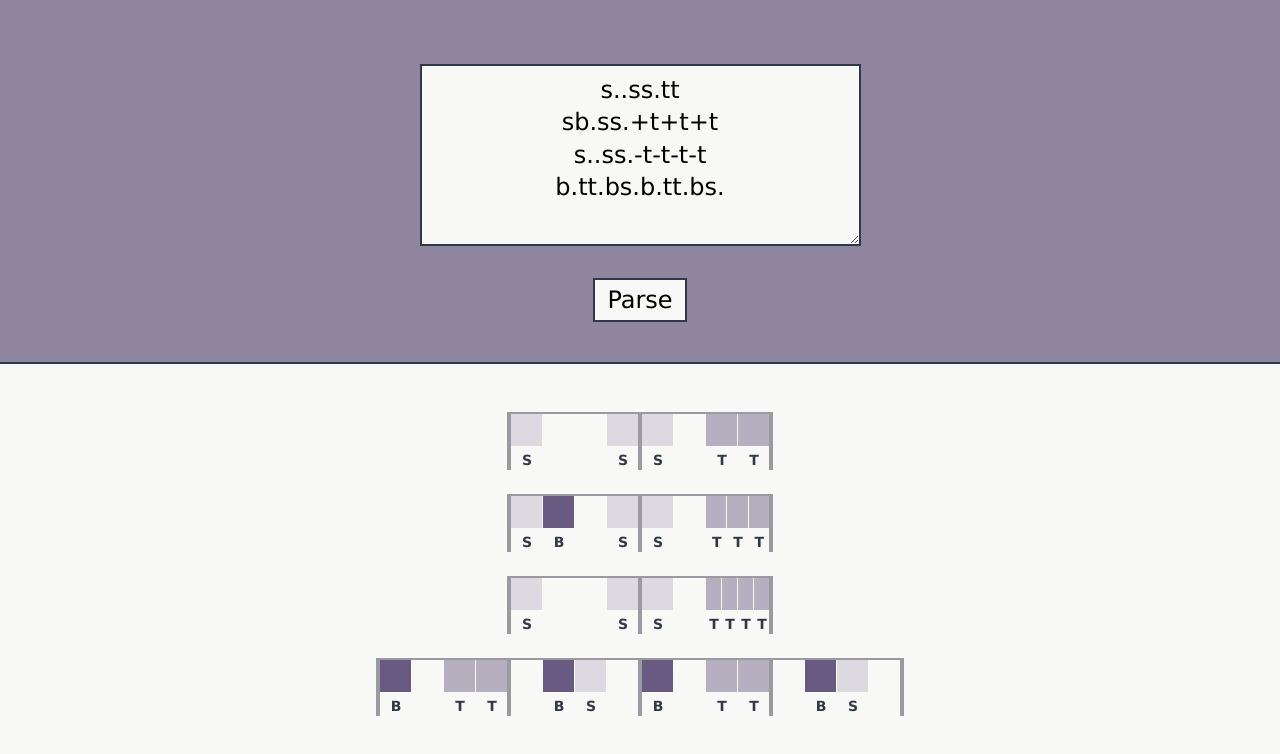
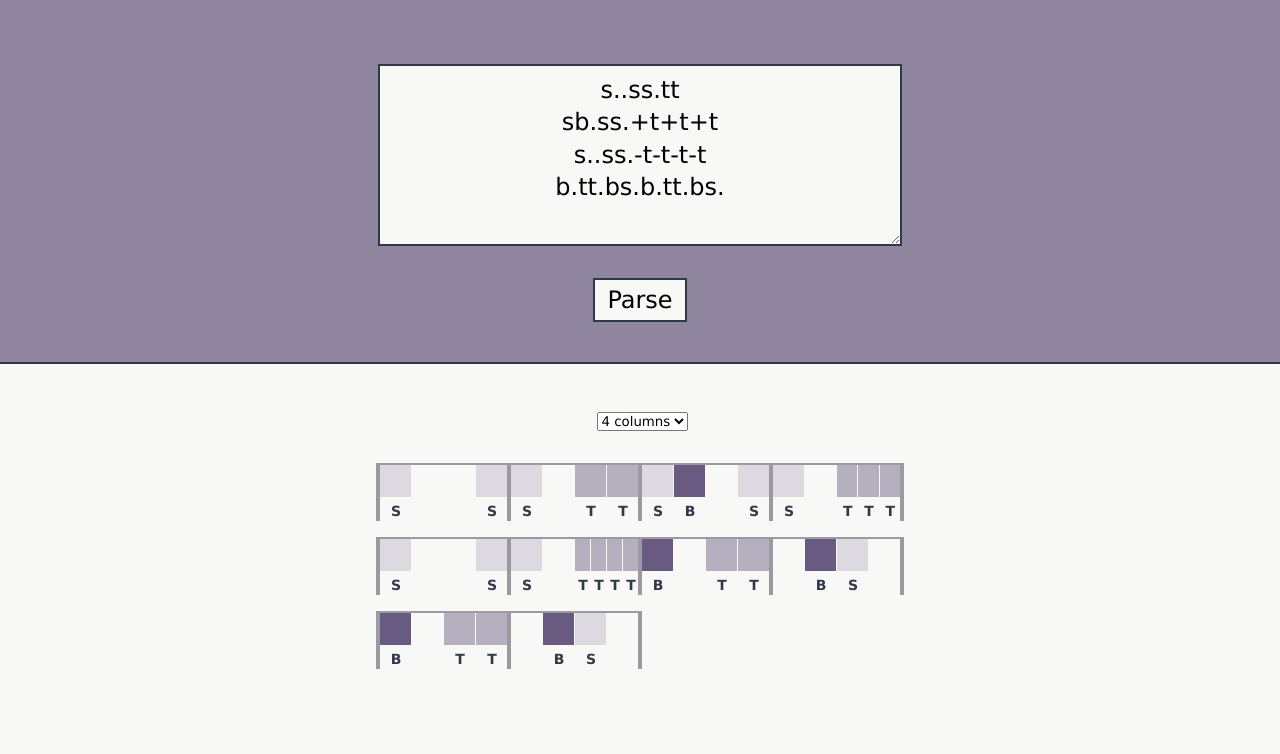
Before and after one commit to szduda/drumemo, a React (Create React App) app: page / in a window 1280 px wide. Shown: the top 754 px of the page. Built offline with nearby package versions, Linux system fonts and the light colour scheme.

Commit message:
add settings: columns, improve visual presentation

```diff
--- a/src/features/Bar/Bar.tsx
+++ b/src/features/Bar/Bar.tsx
@@ -1,12 +1,12 @@
 /** @jsxImportSource @emotion/react */
 
-import { FC } from "react";
-import { css } from "@emotion/react";
-import { HITS, HIT_REGEX } from "../../helpers";
+import { FC } from "react"
+import { css } from "@emotion/react"
+import { HITS, HIT_REGEX } from "../../helpers"
 
 type Props = {
-  notes: string;
-};
+  notes: string
+}
 
 export const Bar: FC<Props> = ({ notes }) => (
   <Wrapper>
@@ -25,10 +25,10 @@ export const Bar: FC<Props> = ({ notes }) => (
         )
       )}
   </Wrapper>
-);
+)
 
 const getDivider = (hit) =>
-  hit?.length > 1 ? ([...hit][0] === HITS.TREMOLO ? 8 : 6) : 4;
+  hit?.length > 1 ? ([...hit][0] === HITS.TREMOLO ? 8 : 6) : 4
 
 const Wrapper = (props) => (
   <div
@@ -40,13 +40,10 @@ const Wrapper = (props) => (
       border-left: 4px solid #9a9aa0;
       border-right: 4px solid #9a9aa0;
       border-top: 2px solid #9a9aa0;
-
-      &:not(:first-of-type) {
-        margin-left: -4px;
-      }
+      margin: 0 0 16px -4px;
     `}
   />
-);
+)
 
 const Hit = ({ label = "", divider = 4 }) => (
   <div
@@ -80,7 +77,7 @@ const Hit = ({ label = "", divider = 4 }) => (
       {label}
     </div>
   </div>
-);
+)
 
 // const getHitColor = (hitLabel) => {
 //   switch (hitLabel) {
@@ -98,12 +95,12 @@ const Hit = ({ label = "", divider = 4 }) => (
 const getHitColor = (hitLabel) => {
   switch (hitLabel) {
     case HITS.BASS:
-      return "#695a81";
+      return "#695a81"
     case HITS.TONE:
-      return "#695a8177";
+      return "#695a8177"
     case HITS.SLAP:
-      return "#695a8133";
+      return "#695a8133"
     default:
-      return "transparent";
+      return "transparent"
   }
-};
+}
--- a/src/features/BarPrinter/BarPrinter.tsx
+++ b/src/features/BarPrinter/BarPrinter.tsx
@@ -1,49 +1,46 @@
 /** @jsxImportSource @emotion/react */
 
-import { FC, useMemo } from "react";
-import { css } from "@emotion/react";
-import { parseLine } from "../../helpers";
-import { Bar } from "..";
+import { FC, useMemo, useState } from "react"
+import { css } from "@emotion/react"
+import { convertToBars } from "../../helpers"
+import { Bar } from ".."
+import { Settings } from "./Settings"
 
 type Props = {
-  notes: string;
-};
+  notes: string
+}
 
-export const BarPrinter: FC<Props> = ({ notes }) =>
-  useMemo(
-    () => (
-      <Wrapper>
-        {notes.split("\n").map((line, index) => (
-          <LineWrapper key={line + index}>
-            {parseLine(line).map((bar, barIndex) => (
-              <Bar key={bar + barIndex} notes={bar} />
-            ))}
-          </LineWrapper>
-        ))}
-      </Wrapper>
-    ),
-    [notes]
-  );
+export const BarPrinter: FC<Props> = ({ notes }) => {
+  const [cols, setCols] = useState(4)
+
+  return (
+    <Wrapper {...{ cols }}>
+      <Settings {...{ cols, setCols }} />
+      {convertToBars(notes).map((bar, barIndex) =>
+        <Bar key={bar + barIndex} notes={bar} />
+      )}
+    </Wrapper>
+  )
+}
 
 const Wrapper = (props) => (
   <div
     {...props}
     css={css`
       width: 100%;
-      max-width: 640px;
-      margin: 48px 0;
+      margin: 48px 0 48px 4px;
+      display: flex;
+      flex-wrap: wrap;
+      width: ${props.cols * 131}px;
+      max-width: 262px;
+
+      @media(min-width: 768px) {
+        max-width: 524px;
+      }
+
+      @media(min-width: 1072px) {
+        max-width: 1048px;
+      }
     `}
   />
-);
-
-const LineWrapper = (props) => (
-  <div
-    {...props}
-    css={css`
-      width: 100%;
-      display: flex;
-      margin: 0 0 24px;
-      justify-content: center;
-    `}
-  />
-);
+)
--- /dev/null
+++ b/src/features/BarPrinter/Settings.tsx
@@ -0,0 +1,36 @@
+/** @jsxImportSource @emotion/react */
+
+import { FC } from "react"
+import { css } from "@emotion/react"
+
+type Props = {
+  cols: number
+  setCols(cols: number): void
+}
+
+const availableCols = [2, 3, 4, 6, 8]
+
+export const Settings: FC<Props> = ({ cols, setCols }) => (
+  <Wrapper>
+    <select value={cols} onChange={e => setCols(Number(e.target.value))}>
+      {availableCols.map(col =>
+        <option key={col} value={col}>{col} columns</option>
+      )}
+    </select>
+  </Wrapper>
+)
+
+const Wrapper = (props) => (
+  <div
+    {...props}
+    css={css`
+      width: 100%;
+      margin: 0 0 32px;
+      display: none;
+      justify-content: center;
+
+      @media(min-width: 768px) {
+        display: flex;
+      }
+  `} />
+)
--- a/src/features/NotesForm/NotesForm.tsx
+++ b/src/features/NotesForm/NotesForm.tsx
@@ -1,13 +1,13 @@
 /** @jsxImportSource @emotion/react */
 
-import { ChangeEvent } from "react";
-import { css } from "@emotion/react";
+import { ChangeEvent } from "react"
+import { css } from "@emotion/react"
 
 export const NotesForm = ({ notes, setNotes, submitNotes }) => (
+  <Wrapper>
     <Form>
       <textarea
         rows={5}
-      cols={32}
         value={notes}
         onChange={(e: ChangeEvent<HTMLTextAreaElement>) =>
           setNotes(e.target.value)
@@ -16,26 +16,36 @@ export const NotesForm = ({ notes, setNotes, submitNotes }) => (
       <button
         type="submit"
         onClick={(e: React.MouseEvent<HTMLButtonElement>) => {
-        e.preventDefault();
-        submitNotes(notes);
+          e.preventDefault()
+          submitNotes(notes)
         }}
       >
         Parse
       </button>
     </Form>
-);
+  </Wrapper>
+)
+
+const Wrapper = props => (
+  <div {...props} css={css`
+    width: 100%;
+    background: #8F859E;
+    border-bottom: 2px solid #313948;
+    display: flex;
+    justify-content: center;
+    padding: 64px 12px 8px;
+  `} />
+)
 
 const Form = (props) => (
   <form
     {...props}
     css={css`
       width: 100%;
-      background: #8F859E;
-      border-bottom: 2px solid #313948;
       display: flex;
       flex-direction: column;
       align-items: center;
-      padding: 64px 0 8px;
+      max-width: 524px;
 
       button,
       textarea {
@@ -49,6 +59,7 @@ const Form = (props) => (
       textarea {
         text-align: center;
         padding: 0.5rem 1rem;
+        width: 100%;
       }
 
       button {
@@ -61,4 +72,4 @@ const Form = (props) => (
       }
     `}
   />
-);
+)
--- /dev/null
+++ b/src/helpers/convertToBars.tsx
@@ -0,0 +1,26 @@
+import { HITS, HIT_REGEX } from "."
+
+export const convertToBars = (notes: string) => {
+  const bars: string[] = []
+  let bar = ""
+  notes.match(HIT_REGEX)?.forEach((hit) => {
+    if (evalBar(bar) < 4) {
+      bar += hit
+    } else {
+      bars.push(bar)
+      bar = hit
+    }
+  })
+
+  return [...bars, bar]
+}
+
+const evalBar = (bar) => {
+  let value = 0
+  bar.match(HIT_REGEX)?.forEach((hit) => {
+    if (hit.startsWith(HITS.TREMOLO)) value += 6
+    else if (hit.startsWith(HITS.TRIPLET)) value += 8
+    else value += 12
+  })
+  return value / 12
+}
--- a/src/helpers/index.ts
+++ b/src/helpers/index.ts
@@ -1,3 +1,3 @@
-export { parseLine } from "./parseLine";
-export { HIT_REGEX, HITS } from "./hits";
-export { useNotes } from "./useNotes";
+export { convertToBars } from "./convertToBars"
+export { HIT_REGEX, HITS } from "./hits"
+export { useNotes } from "./useNotes"
--- a/src/helpers/parseLine.tsx
+++ /dev/null
@@ -1,26 +0,0 @@
-import { HIT_REGEX } from ".";
-
-export const parseLine = (line) => {
-  const bars: string[] = [];
-  let bar = "";
-  line.match(HIT_REGEX).forEach((hit) => {
-    if (evalBar(bar) < 4) {
-      bar += hit;
-    } else {
-      bars.push(bar);
-      bar = hit;
-    }
-  });
-
-  return [...bars, bar];
-};
-
-const evalBar = (bar) => {
-  let value = 0;
-  bar.match(HIT_REGEX)?.forEach((hit) => {
-    if (hit.startsWith("-")) value += 6;
-    else if (hit.startsWith("+")) value += 4;
-    else value += 12;
-  });
-  return value / 12;
-};
```
Lines whose indentation alone changed are shown as unchanged.
